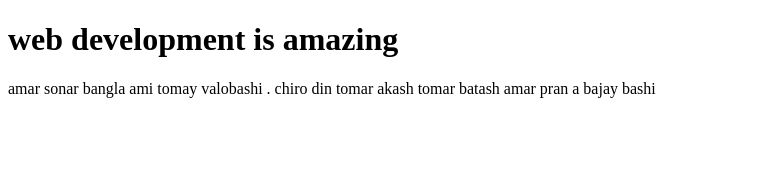
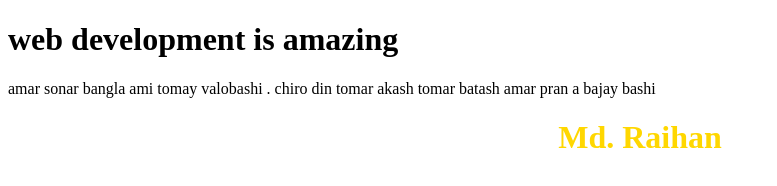
Before and after one commit to fahim-cmd/creative-web, a plain HTML site: page index.html in a window 1280 px wide. Shown: the whole page, without its empty margins (0-777 px from the left). Drawn offline with Linux system fonts and the light colour scheme.

Commit message:
raihan the great

```diff
--- a/index.html
+++ b/index.html
@@ -3,10 +3,12 @@
 <head>
     <meta charset="UTF-8">
     <meta name="viewport" content="width=device-width, initial-scale=1.0">
-    <title>Document</title>
+    <title>creative web</title>
 </head>
 <body>
     <h1> web development is amazing</h1>
     <p> amar sonar bangla ami tomay valobashi . chiro din tomar akash tomar batash amar pran a bajay bashi</p>
+
+    <h1 style="color:gold; text-align:center;"> Md. Raihan</h1>
 </body>
 </html>
```
